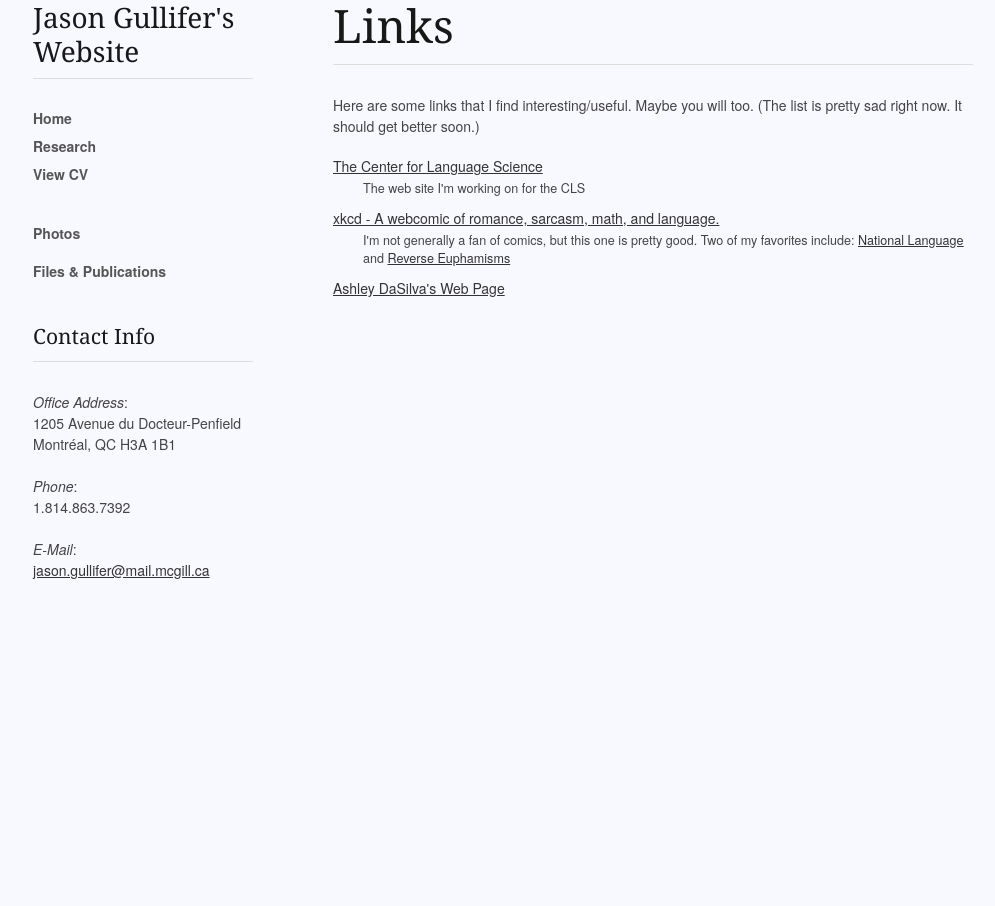
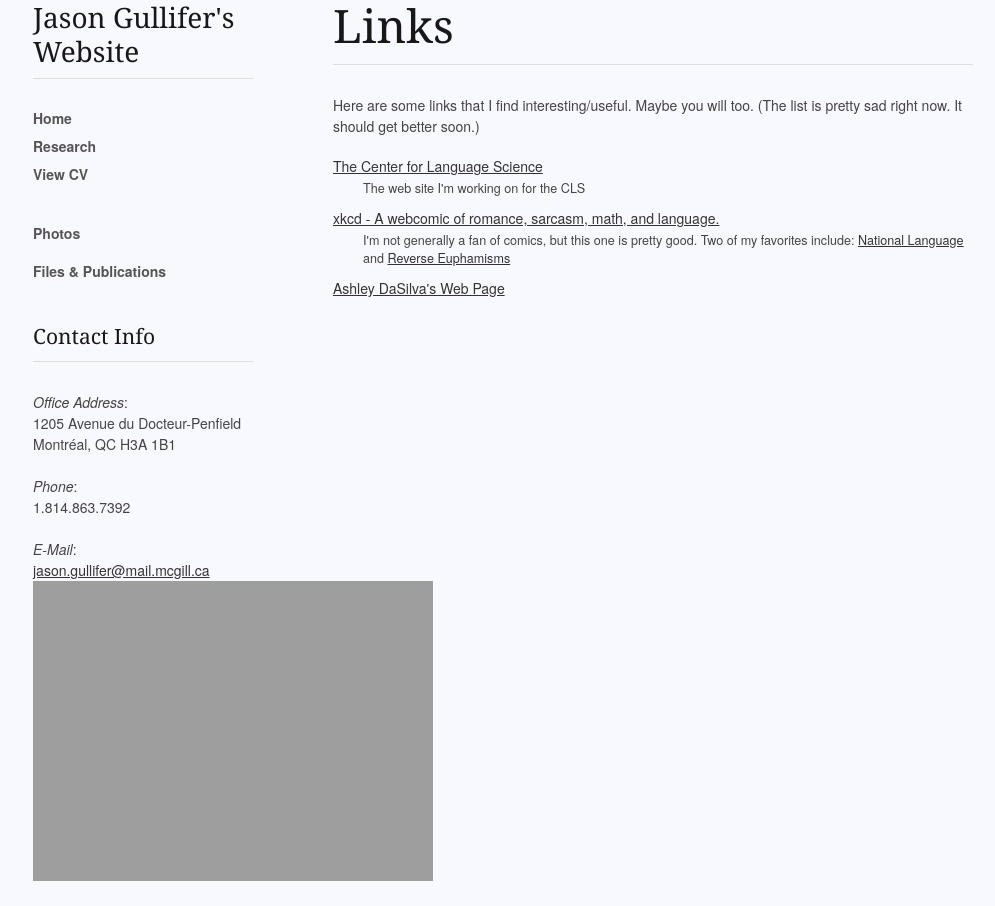
Before and after one commit to jasongullifer/jasongullifer.github.io, a Jekyll site: the page built from links.html, in a window 1280 px wide. Shown: the whole page, without its empty margins (137-1132 px from the left). Built offline with Jekyll 4.4.1, drawn with Linux system fonts in a browser that asks for light colours; nearby versions of some CDN libraries; Markdown is read by kramdown in place of the engine named in the settings.

Commit message:
scholar citations

```diff
--- a/_includes/contactinfo.html
+++ b/_includes/contactinfo.html
@@ -7,4 +7,7 @@ Montr&eacute;al, QC H3A 1B1<br/>
 <br/>
 <em>Phone</em>:<br> 1.814.863.7392<br/><br/>
 <em>E-Mail</em>:<br/> <a href="mailto:jason.gullifer@mail.mcgill.ca">jason.gullifer@mail.mcgill.ca</a><br/>
+
+<a href="https://scholar.google.ca/citations?hl=en&user=hQZQv2kAAAAJ&hl=eng"><img src="images/scholar.png"></a>
+
 </p>
```
